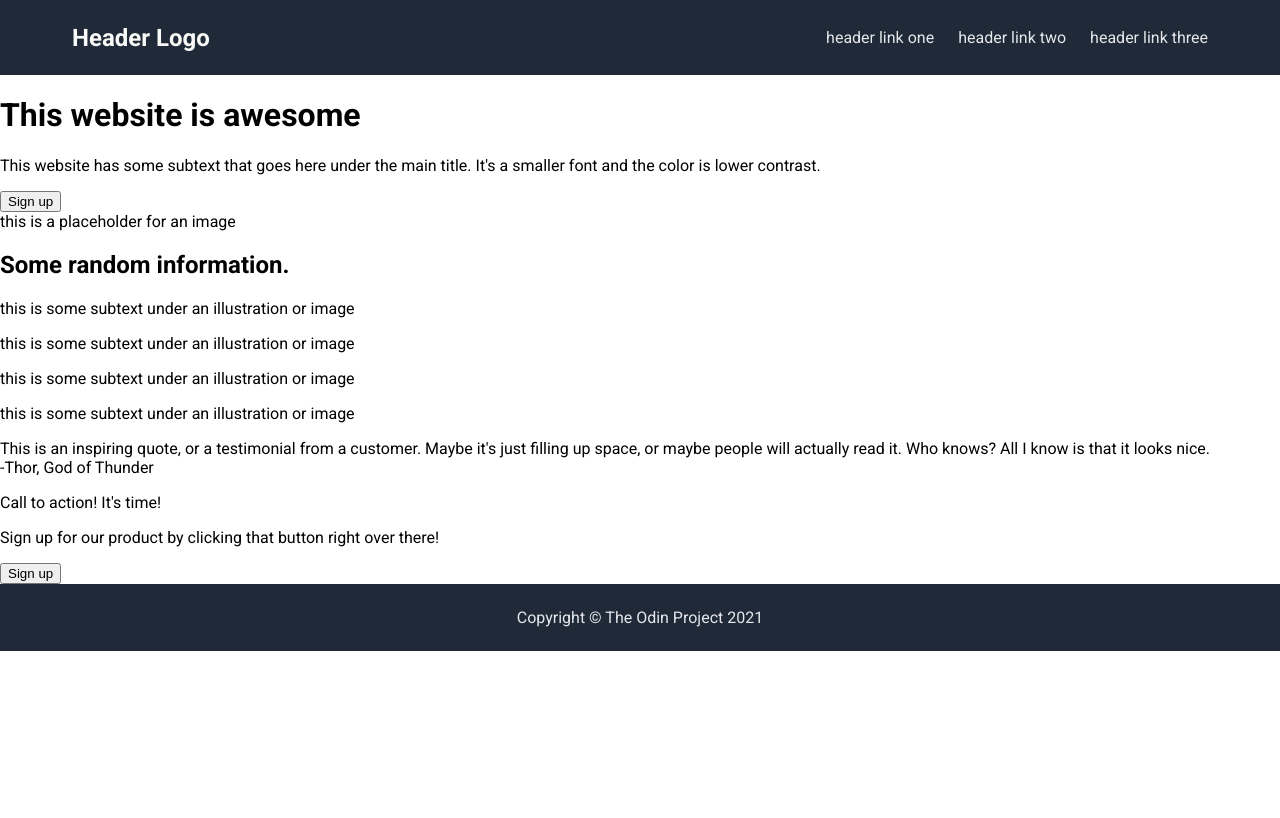
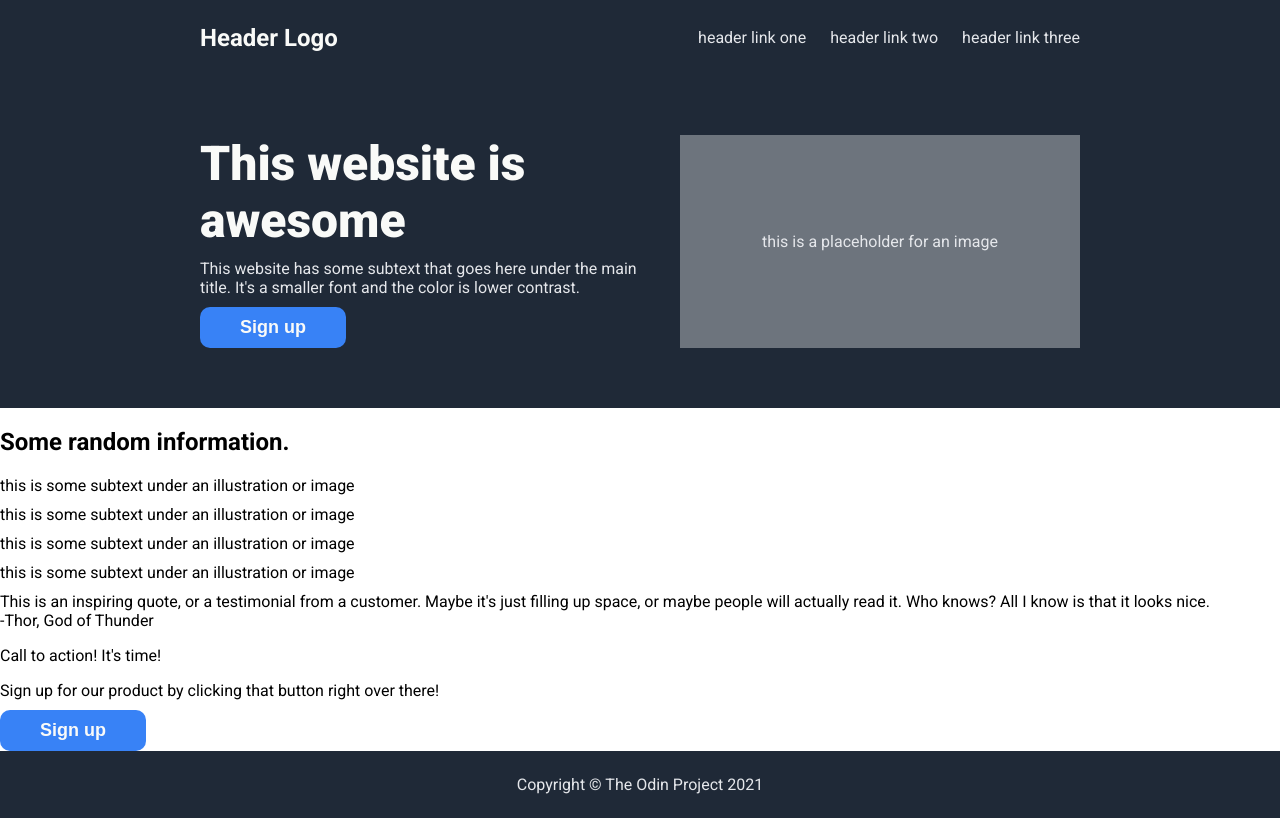
Before and after one commit to syafaatsaat/landing-page, a plain HTML site: page index.html in a window 1280 px wide. Drawn offline with Linux system fonts and the light colour scheme.

Commit message:
Add styling to first panel (intro)

```diff
--- a/index.html
+++ b/index.html
@@ -25,7 +25,7 @@
         <div class="body">
             <div class="intro">
                 <div class="description">
-                    <h1>This website is awesome</h1>
+                    <p class="hero-main-text">This website is awesome</p>
                     <p class="subtext">This website has some subtext that goes here under the main title. It's a smaller font and the color is lower contrast.</p>
                     <button>Sign up</button>
                 </div>
--- a/style.css
+++ b/style.css
@@ -17,14 +17,36 @@ ul {
     list-style: none;
 }
 
+.hero-main-text {
+    color: #F9FAF8;
+    font-size: 48px;
+    font-weight: 900;
+    margin: 0;
+}
+
+.subtext {
+    margin: 10px 0;
+}
+
+button {
+    background-color: #3882F6;
+    color: #F9FAF8;
+    padding: 10px 40px;
+    border: none;
+    border-radius: 10px;
+    font-size: 18px;
+    font-weight: bold;
+}
+
 .header {
     display: flex;
     justify-content: space-between;
     align-items: center;
-    padding: 12px 72px;
+    flex-shrink: 0;
+    padding: 12px 200px;
 }
 
-.header, .footer, a {
+.header, .footer, a, .intro {
     background-color: #1F2937;
     color: #E5E7EB;
 }
@@ -43,5 +65,28 @@ ul {
 .footer {
     display: flex;
     justify-content: center;
+    flex-shrink: 0;
     padding: 24px 0;
 }
+
+.body {
+    display: flex;
+    flex-direction: column;
+    flex-grow: 1;
+}
+
+.intro {
+    padding: 60px 200px;
+    display: flex;
+    justify-content: space-between;
+    gap: 40px;
+}
+
+.image {
+    background-color: #6D747D;
+    width: 400px;
+    display: flex;
+    justify-content: center;
+    align-items: center;
+    flex-shrink: 0;
+}
```
